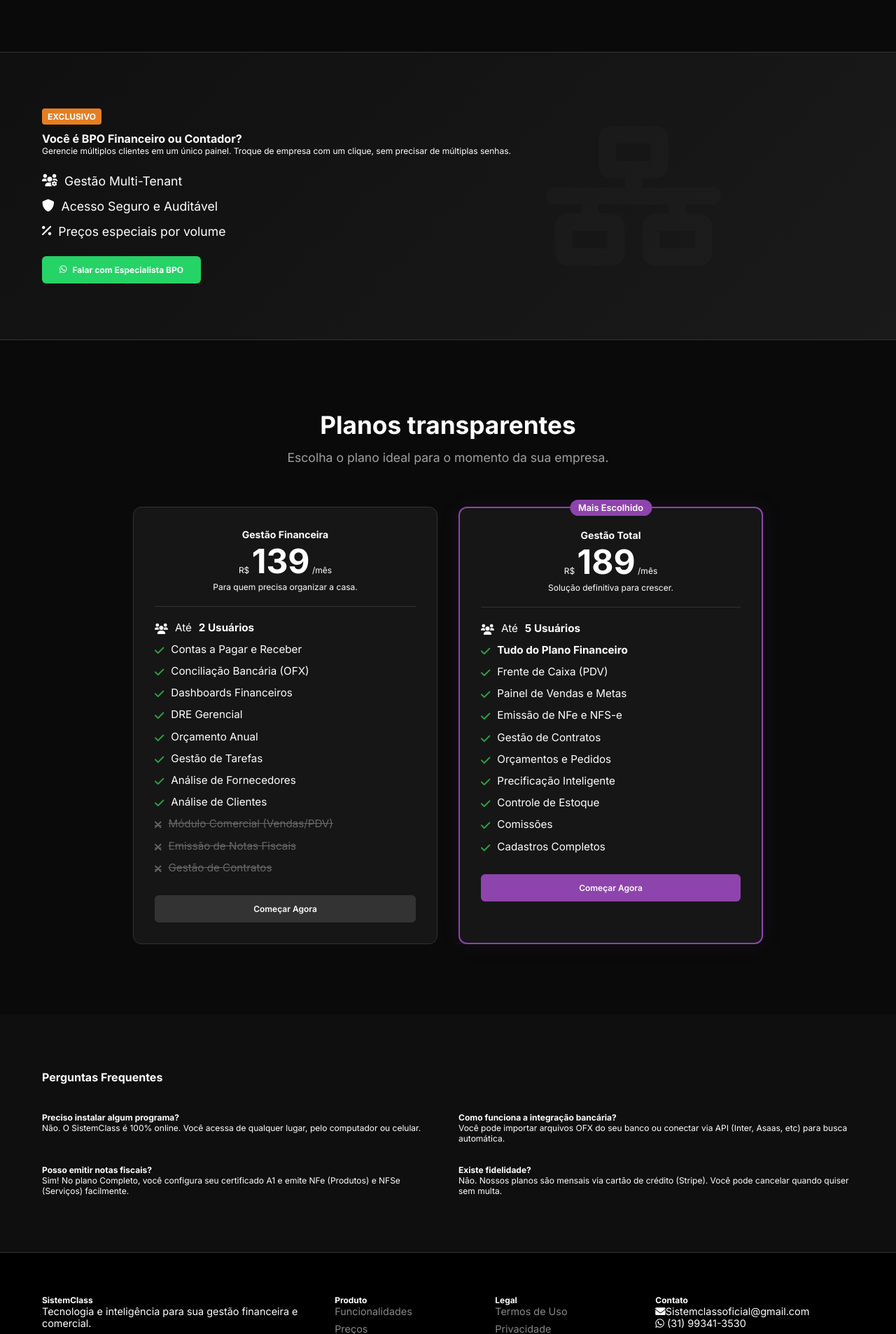
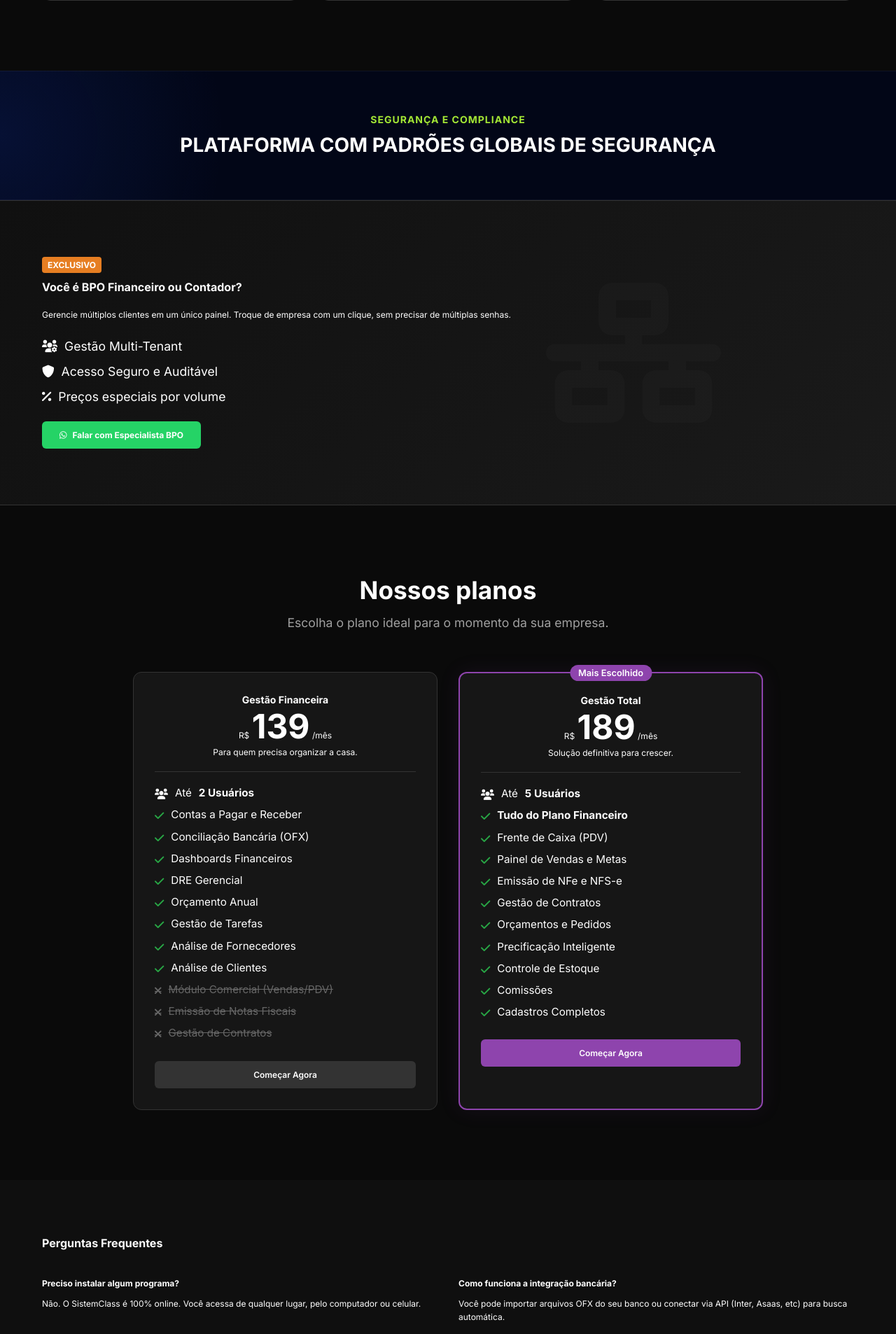
Before and after one commit to RodrigoJp47/Projeto-SistemClass, a Django app: page / in a window 1280 px wide. Shown: the part 1617-3523 px from the top of the page at 70% size. Run offline with Django 5.2, Linux system fonts and the light colour scheme; parts of the project's set-up code (start-up, migrations or seed data) failed here and were passed over.

Commit message:
Troca da logo e ajuste na land page

```diff
--- a/static/css/landing.css
+++ b/static/css/landing.css
@@ -731,6 +731,92 @@ body {
     gap: 10px;
 }
 
+/* Estilos da Faixa de Segurança */
+.security-strip {
+    background-color: #020617; /* Fundo quase preto */
+    /* Cria aquele efeito de luz azulada no canto esquerdo igual ao print */
+    background-image: radial-gradient(circle at 0% 50%, rgba(29, 78, 216, 0.15), transparent 25%);
+    padding: 60px 0;
+    text-align: center;
+    border-top: 1px solid rgba(255, 255, 255, 0.05);
+    border-bottom: 1px solid rgba(255, 255, 255, 0.05);
+}
+
+.security-content {
+    max-width: 800px;
+    margin: 0 auto;
+}
+
+.security-subtitle {
+    display: block;
+    color: #a3e635; /* O verde limão do print */
+    font-size: 0.875rem;
+    font-weight: 700;
+    text-transform: uppercase;
+    letter-spacing: 1px;
+    margin-bottom: 10px;
+}
+
+.security-strip h2 {
+    color: #ffffff;
+    font-size: 1.75rem; /* Ajuste o tamanho conforme preferir */
+    font-weight: 700;
+    margin: 0;
+    line-height: 1.3;
+}
+
+/* --- INÍCIO DOS AJUSTES DE ESPAÇAMENTO (RESPIRO) --- */
+
+/* 1. Ajuste da Seção BPO (Título e Texto muito colados) */
+.bpo-content h2 {
+    margin-bottom: 20px !important; /* Aumenta o espaço entre o título e a descrição */
+}
+.bpo-content p {
+    line-height: 1.6 !important; /* Aumenta a altura da linha do texto para facilitar a leitura */
+    margin-bottom: 25px; /* Dá um espaço antes dos ícones/botão */
+}
+
+/* 2. Ajuste do FAQ (Perguntas e Respostas) */
+.faq-item h4 {
+    margin-bottom: 12px !important; /* Separa a pergunta da resposta */
+}
+.faq-item p {
+    line-height: 1.6; /* Deixa o texto da resposta mais "arejado" */
+}
+/* Dá um espaço maior entre uma pergunta e a próxima */
+.faq-item {
+    margin-bottom: 30px;
+}
+
+/* 3. Ajuste do Rodapé (Footer) */
+/* Espaço no texto abaixo de "SistemClass" */
+.footer-brand p {
+    margin-top: 15px !important;
+    line-height: 1.5;
+    max-width: 250px; /* Garante que o texto não fique muito esticado */
+}
+
+/* Espaço entre os links (Funcionalidades, Preços, etc) */
+.footer-links a {
+    display: block; /* Garante que cada link fique em uma linha */
+    margin-bottom: 12px !important; /* O respiro entre um link e outro */
+}
+
+/* Espaço entre o E-mail e o WhatsApp */
+.footer-contact p {
+    margin-bottom: 12px !important;
+}
+
+/* --- FIM DOS AJUSTES --- */
+
+/* Ajuste para mobile para não ficar grande demais */
+@media (max-width: 768px) {
+    .security-strip h2 {
+        font-size: 1.4rem;
+        padding: 0 15px;
+    }
+}
+
 /* Em telas largas, divide a lista em 2 colunas se houver espaço, mas 1 coluna é mais seguro para leitura */
 @media (min-width: 1200px) {
     .feature-details ul {
--- a/templates/landing_page.html
+++ b/templates/landing_page.html
@@ -45,7 +45,7 @@
         <div class="container hero-content">
             <div class="hero-text">
                 <span class="badge-new">✨ Nova Integração com Focus NFe e Stripe</span>
-                <h1>O Sistema ERP de Gestão mais completo que sua Empresa Precisa.</h1>
+                <h1>O Sistema de Gestão empresarial mais completo que você já viu</h1>
                 <p class="subheadline">
                     Abandone as planilhas. Unifique Financeiro, Comercial e Emissão de Notas em uma plataforma feita para crescer com você.
                 </p>
@@ -109,6 +109,7 @@
                     <p>Controle total do fluxo de caixa com automação e inteligência.</p>
                     <div class="feature-details">
                         <ul>
+                            <li><i class="fas fa-check"></i> <strong>Business Intelligence</strong> em tempo real</li>
                             <li><i class="fas fa-check"></i> Contas a Pagar e Receber</li>
                             <li><i class="fas fa-check"></i> Fluxo de Caixa em Tempo Real</li>
                             <li><i class="fas fa-check"></i> Conciliação Bancária (OFX/API)</li>
@@ -164,6 +165,15 @@
         </div>
     </section>
 
+    <section class="security-strip">
+        <div class="container">
+            <div class="security-content">
+                <span class="security-subtitle">SEGURANÇA E COMPLIANCE</span>
+                <h2>PLATAFORMA COM PADRÕES GLOBAIS DE SEGURANÇA</h2>
+            </div>
+        </div>
+    </section>
+
     <section class="bpo-section-highlight" id="bpo">
         <div class="container bpo-container">
             <div class="bpo-content">
@@ -188,7 +198,7 @@
     <section class="pricing-section" id="precos">
         <div class="container">
             <div class="section-header-center">
-                <h2>Planos transparentes</h2>
+                <h2>Nossos planos</h2>
                 <p>Escolha o plano ideal para o momento da sua empresa.</p>
             </div>
 
```
Also changed, not shown: static/images/sistemclass-v22_claro.jpeg (added), static/images/sistemclass-v22_escuro.jpeg (added), static/images/sistemclass-v2_claro.jpeg, static/images/sistemclass-v2_escuro.jpeg.
